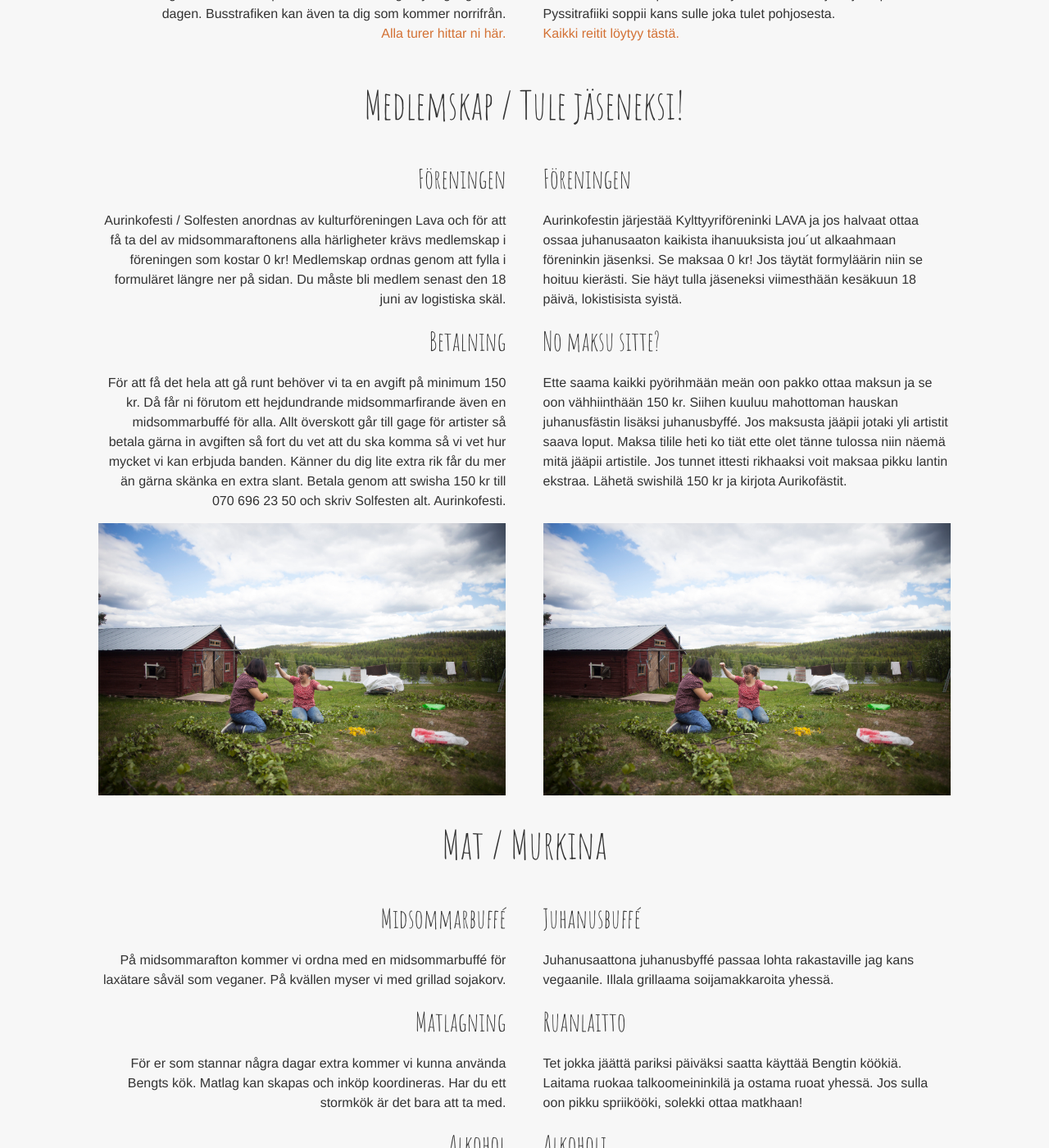
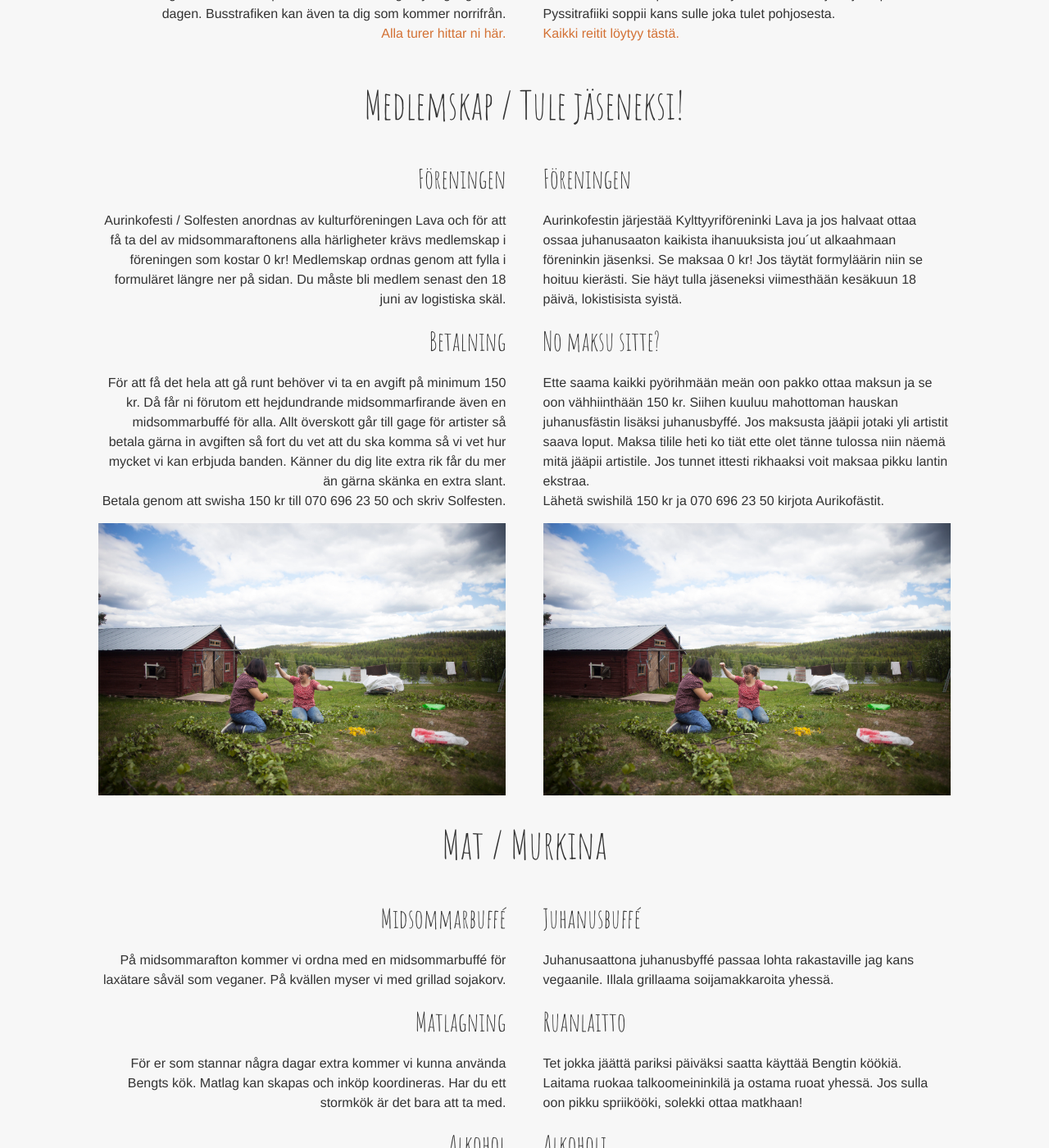
Before and after one commit to kulturlava/kulturlava.github.io, a Jekyll site: the page built from index.md, in a window 1280 px wide and 1400 px high, scrolled down 3061 px. Shown: the whole window at 82% size. Built offline with Jekyll 4.4.1, drawn with Linux system fonts in a browser that asks for light colours; some web fonts are replaced; some of the changed text lies outside the part shown.

Commit message:
Edit minor issues in strings

```diff
--- a/_data/strings/fit.yaml
+++ b/_data/strings/fit.yaml
@@ -68,7 +68,7 @@
     org:
         title: Föreningen
         p: >
-            Aurinkofestin järjestää Kylttyyriföreninki LAVA ja jos halvaat
+            Aurinkofestin järjestää Kylttyyriföreninki Lava ja jos halvaat
             ottaa ossaa juhanusaaton kaikista ihanuuksista jou´ut alkaahmaan
             föreninkin jäsenksi. Se maksaa 0 kr! Jos täytät formyläärin niin
             se hoituu kierästi. Sie häyt tulla jäseneksi viimesthään kesäkuun
@@ -81,8 +81,9 @@
               juhanusfästin lisäksi juhanusbyffé. Jos maksusta jääpii jotaki
               yli artistit saava loput.  Maksa tilile heti ko tiät ette olet
               tänne tulossa niin näemä mitä jääpii artistile. Jos tunnet
-              ittesti rikhaaksi voit maksaa pikku lantin ekstraa. Lähetä
-              swishilä 150 kr ja kirjota Aurikofästit.
+              ittesti rikhaaksi voit maksaa pikku lantin ekstraa.
+
+              Lähetä swishilä 150 kr ja 070 696 23 50 kirjota Aurikofästit.
 food:
     title: Murkina
     buffet:
--- a/_data/strings/sv.yaml
+++ b/_data/strings/sv.yaml
@@ -81,8 +81,10 @@
               går till gage för artister så betala gärna in avgiften så fort
               du vet att du ska komma så vi vet hur mycket vi kan erbjuda
               banden. Känner du dig lite extra rik får du mer än gärna skänka
-              en extra slant. Betala genom att swisha 150 kr till 070 696 23 50
-              och skriv Solfesten alt. Aurinkofesti.
+              en extra slant.
+
+              Betala genom att swisha 150 kr till 070 696 23 50
+              och skriv Solfesten.
 food:
     title: Mat
     buffet:
@@ -100,7 +102,7 @@
     alcohol:
         title: Alkohol
         p: >
-            Då vi alla är medlemmar i Kulturföreningen LAVA kommer det finnas
+            Då vi alla är medlemmar i Kulturföreningen Lava kommer det finnas
             dryck av olika slag (dock i begränsad mängd så ta även med själv om
             du vill) att köpa till ett rimligt pris för de över 18 år.
 accomodation:
@@ -117,7 +119,7 @@
     help:
         title: Kan du hjälpa till?
         p: >
-            Vi behöver hjälp för att kunna göra Aurinkofesti / Solfesten till
+            Vi behöver hjälp för att kunna göra Solfesten till
             en magisk upplevelse. Anmäl dig som funktionär och få hela firandet
             gratis.
         a:
```
